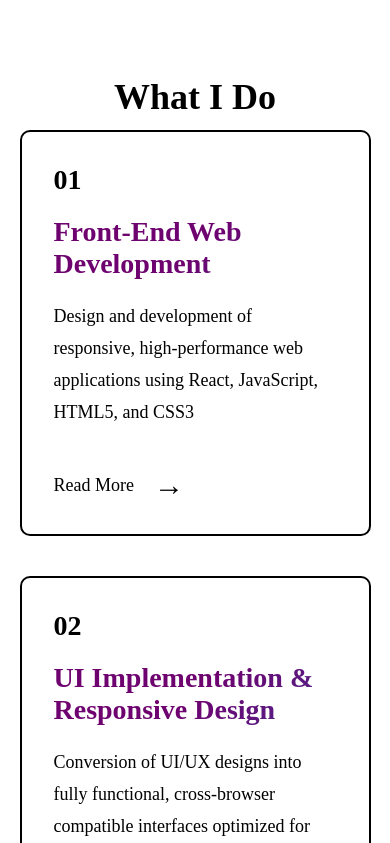
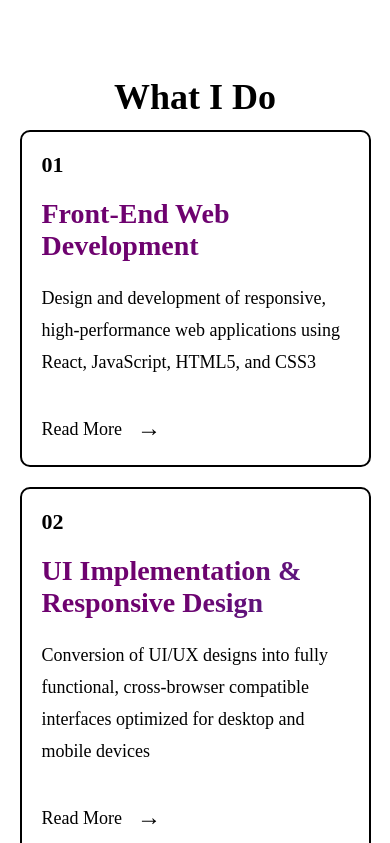
Before and after one commit to kazungu-p/Porfolio, a React (Vite) app: page / in a window 390 px wide. Shown: the part 1341-2184 px from the top of the page. Built offline with nearby package versions, Linux system fonts and the light colour scheme.

Commit message:
fixed image properties and display on small screens

```diff
--- a/src/assets/styles/projects.css
+++ b/src/assets/styles/projects.css
@@ -16,17 +16,15 @@
     gap: 40px;
 }
 .portfolio-container img{
-    box-sizing: border-box;
     width: 350px;
     height: 250px;
-    transition: 0.3s;
+    transition: transform 0.3s ease;
     cursor: pointer;
     border-radius: 10px;
 }
 .portfolio-container img:hover{
-    transform: scale(1.10);
+    transform: scale(1.05);
     border: 4px solid #6E026F;
-    transition: 0.4s;
 }
 .showmore{
     display: flex;
@@ -51,13 +49,14 @@
         font-size: 1.5em;
     }
     .portfolio-container{
-        display: flex;
-        flex-direction: column;
-        gap: 10vw;
+        grid-template-columns: 1fr;
+        gap: 20px;
+        width: 90vw;
     }
     .portfolio-container img{
         width: 100%;
-        height: 100%;
+        height: auto;
+        border-radius: 10px;
     }
     .showmore{
         margin-top: 20px;
--- a/src/assets/styles/services.css
+++ b/src/assets/styles/services.css
@@ -71,19 +71,33 @@
         font-size: 1.5em;
     }
     .services-format{
-        gap: 20px;
-        padding: 32px;
+        width: 100%;
+        max-width: 400px;
+        padding: 20px;
     }
     .services-format h2{
         font-size: 28px;
     }
+    .services-format h3{
+        font-size: 22px;
+    }
     .services-format p{
         font-size: 18px;
         line-height: 32px;
-        max-width: 300px;
+        max-width: 100%;
     }
     .services-container{
        display: flex;
        flex-direction: column;
+       align-items: center;
+       gap: 20px;
+       width: 100%;
+    }
+    .readmore{
+        gap: 15px;
+        margin-top: 15px;
+    }
+    .readmore span{
+        font-size: 24px;
     }
 }
```
